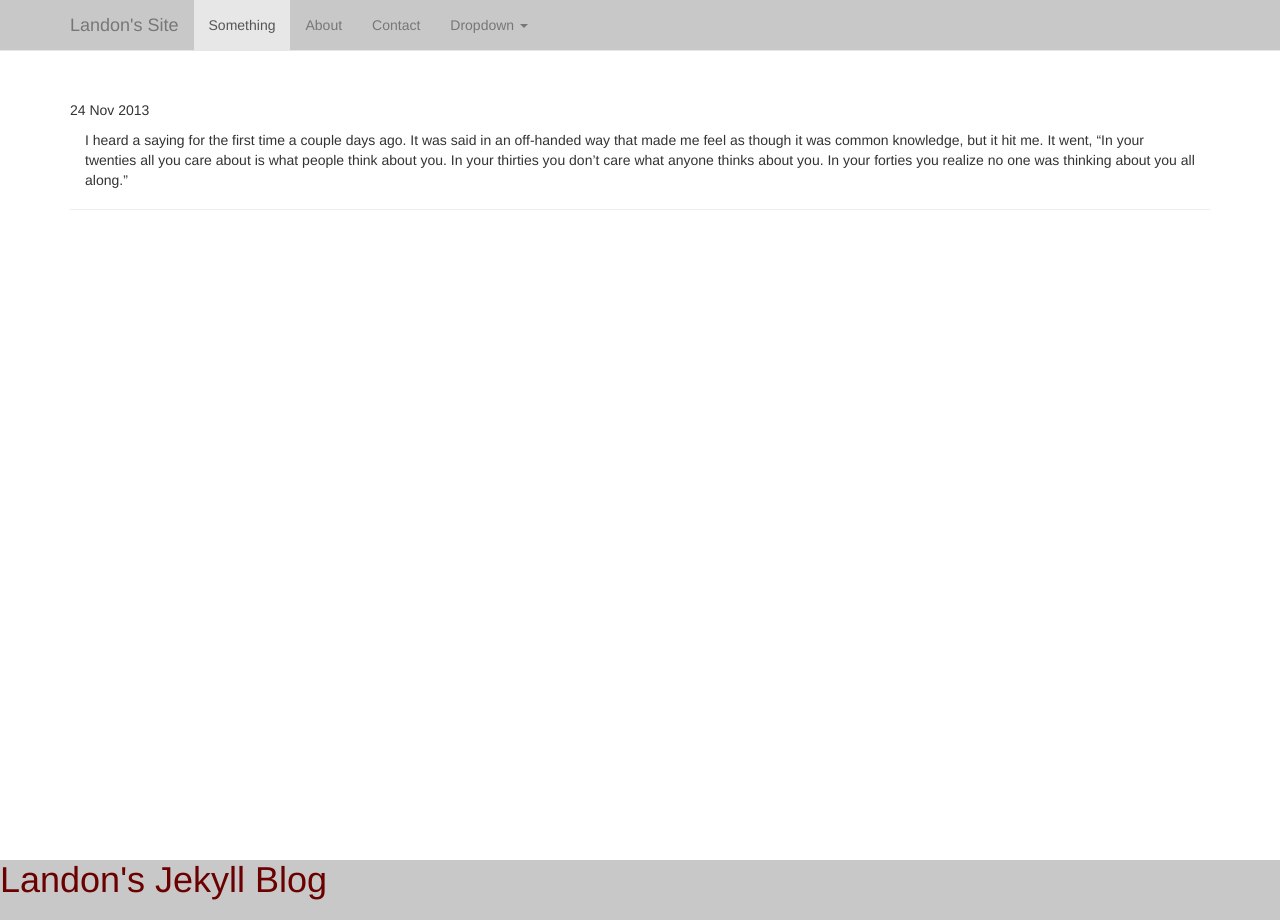
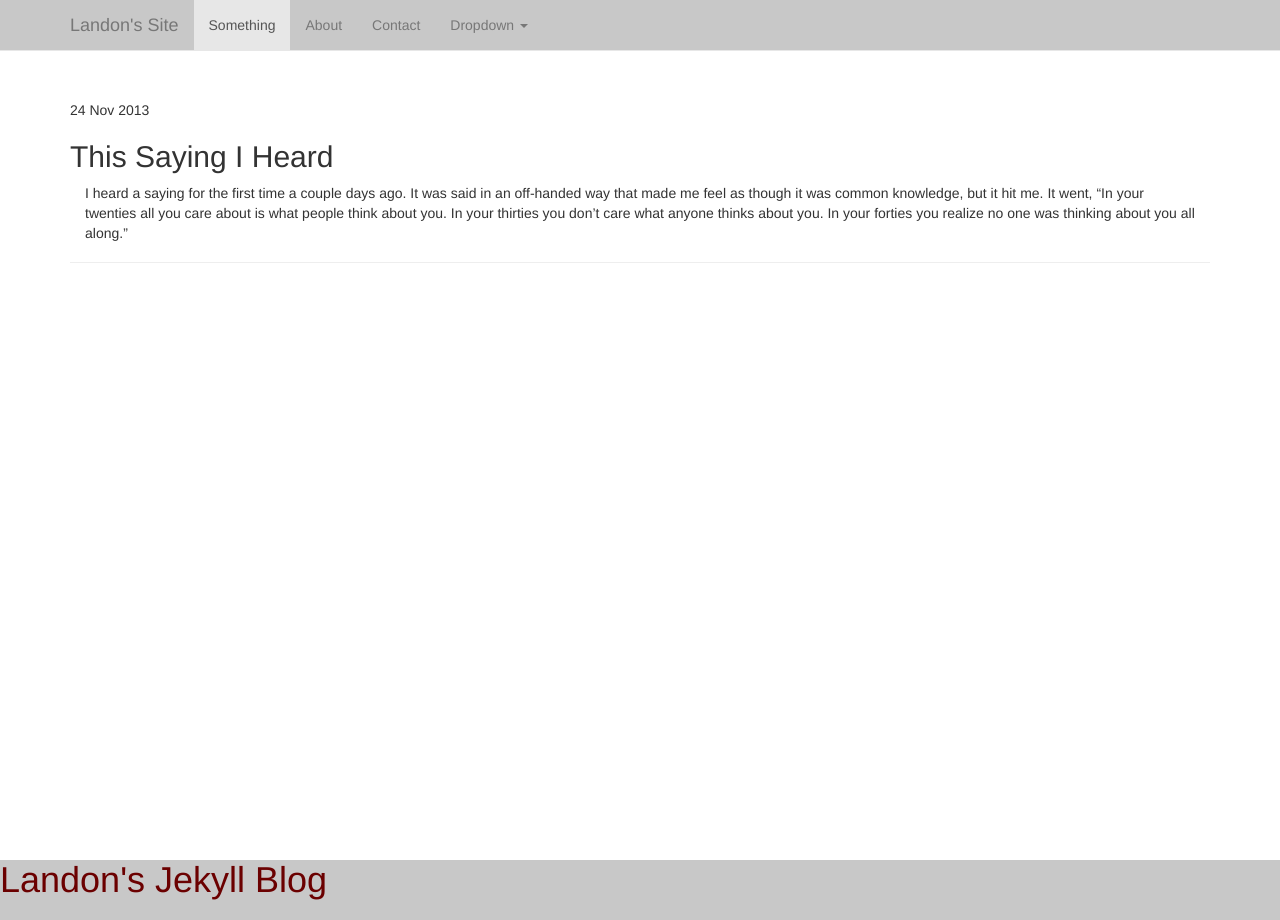
Before and after one commit to eah13/jekyllblog, a Jekyll site: the page built from _posts/2013-11-24-This-Saying-I-Heard.md, in a window 1280 px wide. Built offline with Jekyll 4.4.1, drawn with Linux system fonts in a browser that asks for light colours; nearby versions of some CDN libraries; library files that are not in the unit come from our copies; Markdown is read by kramdown in place of the engine named in the settings.

Commit message:
changed post layout to display title below date.

```diff
--- a/_layouts/post.html
+++ b/_layouts/post.html
@@ -1,9 +1,8 @@
 ---
 layout: default
 ---
-<!---If you want the title to be above the date, use this <h2>{{ title.page }}</h2>--->
 <p class="meta">{{ page.date | date_to_string }}</p>
-
+<h2>{{ page.title }}</h2>
 <div class="container">
 {{ content }}
 </div>
```
Also changed, not shown: 1 other file.
